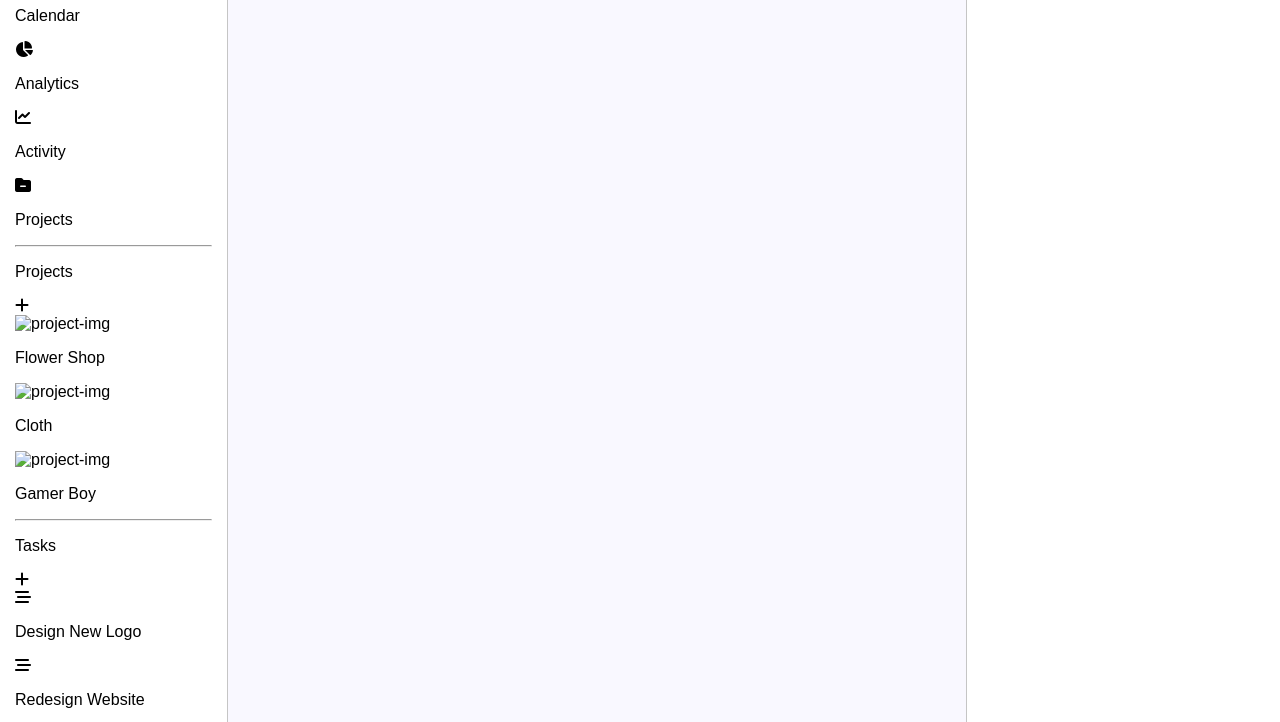
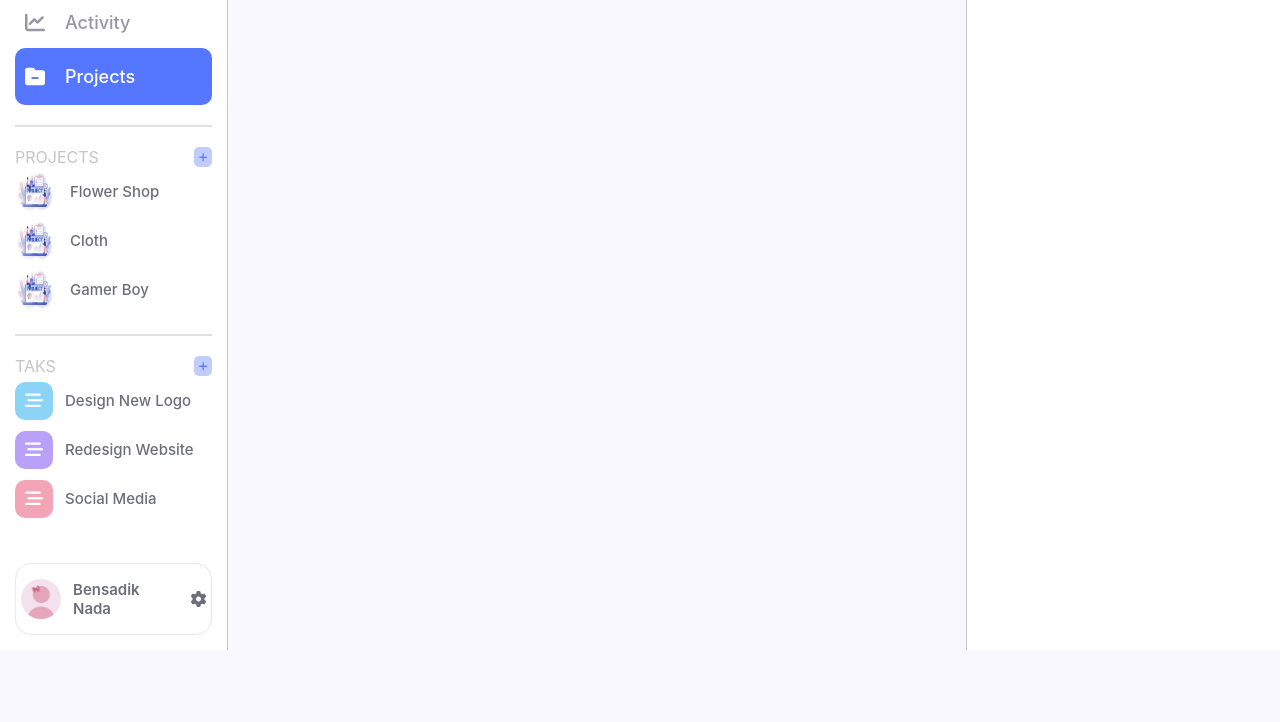
Before and after one commit to BensadikNada/proyecto-intermodular, a plain HTML site: page projectCode/index.html in a window 1280 px wide. Shown: the part 178-900 px from the top of the page. After the commit the page ends 828 px from the top, so only its background shows below. Drawn offline with Linux system fonts and the light colour scheme.

Commit message:
add the sidebar1 with the full css

```diff
--- a/projectCode/index.html
+++ b/projectCode/index.html
@@ -19,23 +19,25 @@
             </div>
             <div class="all-overview">
                 <div class="overview">
-                    <i class="fa-brands fa-buffer"></i>
-                    <p>Overview</p>
+                    <div class="over">
+                        <i class="fa-brands fa-buffer"></i>
+                        <p>Overview</p>
+                    </div>
                     <i class="fa-solid fa-angle-down"></i>
                 </div>
-                <div>
+                <div class="calender">
                     <i class="fa-solid fa-calendar-days"></i>
                     <p>Calendar</p>
                 </div>
-                <div>
+                <div class="analytics">
                     <i class="fa-solid fa-chart-pie"></i>
                     <p>Analytics</p>
                 </div>
-                <div>
+                <div class="activity">
                     <i class="fa-solid fa-chart-line"></i>
                     <p>Activity</p>
                 </div>
-                <div>
+                <div class="projects">
                     <i class="fa-solid fa-folder-minus"></i>
                     <p>Projects</p>
                 </div>
@@ -43,26 +45,26 @@
             <hr class="hr">
             <div class="all-projects">
                 <div class="title-projects">
-                    <p>Projects</p>
+                    <p>PROJECTS</p>
                     <i class="fa-solid fa-plus"></i>
                 </div>
                 <div class="project">
-                    <img src="" alt="project-img">
+                    <img src="img/project-pic.jpeg" alt="project-img">
                     <p>Flower Shop</p>
                 </div>
                 <div class="project">
-                    <img src="" alt="project-img">
+                    <img src="img/project-pic.jpeg" alt="project-img">
                     <p>Cloth</p>
                 </div>
                 <div class="project">
-                    <img src="" alt="project-img">
+                    <img src="img/project-pic.jpeg" alt="project-img">
                     <p>Gamer Boy</p>
                 </div>
             </div>
             <hr class="hr">
             <div class="all-tasks">
                 <div class="title-tasks">
-                    <p>Tasks</p>
+                    <p>TAKS</p>
                     <i class="fa-solid fa-plus"></i>
                 </div>
                 <div class="task">
@@ -79,7 +81,7 @@
                 </div>
             </div>
             <div class="profile">
-                <img src="" alt="profile-img">
+                <img src="img/profile-pic.jpg" alt="profile-img">
                 <p class="name">Bensadik Nada</p>
                 <i class="fa-solid fa-gear"></i>
             </div>
--- a/projectCode/style/style.css
+++ b/projectCode/style/style.css
@@ -1,8 +1,8 @@
-body{
+body {
     background-color: #F9F8FF;
     margin: 0;
     padding: 0;
-    font-family: 'Arial', sans-serif;
+    font-family: "Inter", sans-serif;
 }
 
 .content {
@@ -26,13 +26,248 @@ body{
     box-sizing: border-box;
 }
 
-.logo{
+.logo {
     display: flex;
     align-items: center;
     gap: 10px;
 }
 
-.logo img{
+.logo img {
     width: 40px;
     height: 40px;
 }
+
+.overview {
+    display: flex;
+    justify-content: space-between;
+    align-items: center;
+    margin-top: 15px;
+    padding-left: 10px;
+}
+
+.over {
+    display: flex;
+    align-items: center;
+    gap: 20px;
+}
+
+.overview i {
+    color: #9896A3;
+    font-size: 20px;
+}
+
+.overview p {
+    color: #9896A3;
+    font-size: 18px;
+    font-weight: 500;
+    margin: 0;
+}
+
+.calender {
+    display: flex;
+    align-items: center;
+    gap: 20px;
+    margin-top: 15px;
+    padding-left: 10px;
+}
+
+.calender i {
+    color: #9896A3;
+    font-size: 20px;
+}
+
+.calender p {
+    color: #9896A3;
+    font-size: 18px;
+    font-weight: 500;
+    margin: 0;
+}
+
+.analytics {
+    display: flex;
+    align-items: center;
+    gap: 20px;
+    margin-top: 15px;
+    padding-left: 10px;
+}
+
+.analytics i {
+    color: #9896A3;
+    font-size: 20px;
+}
+
+.analytics p {
+    color: #9896A3;
+    font-size: 18px;
+    font-weight: 500;
+    margin: 0;
+}
+
+.activity {
+    display: flex;
+    align-items: center;
+    gap: 20px;
+    margin-top: 15px;
+    padding-left: 10px;
+}
+
+.activity i {
+    color: #9896A3;
+    font-size: 20px;
+}
+
+.activity p {
+    color: #9896A3;
+    font-size: 18px;
+    font-weight: 500;
+    margin: 0;
+}
+
+.projects {
+    display: flex;
+    align-items: center;
+    gap: 20px;
+    margin-top: 15px;
+    padding-left: 10px;
+    background-color: #5577FF;
+    border-radius: 10px;
+}
+
+.projects i {
+    color: #FFFFFF;
+    font-size: 20px;
+}
+
+.projects p {
+    color: #FFFFFF;
+    font-size: 18px;
+    font-weight: 500;
+}
+
+.hr {
+    border: none;
+    height: 2px;
+    background-color: #E0E0E0;
+    width: 100%;
+    margin: 20px auto;
+}
+
+.title-projects P{
+    color: #C5C5C5;
+    margin: 0;
+}
+
+.title-projects {
+    display: flex;
+    justify-content: space-between;
+    align-items: center;
+}
+
+.title-projects i {
+    color: #5577FF;
+    font-size: 10px;
+    background-color: #5577ff5d;
+    padding: 5px;
+    border-radius: 5px;
+    cursor: pointer;
+}
+
+.project img{
+    width: 40px;
+    height: 40px;
+    border-radius: 50px;
+}
+
+.project{
+    display: flex;
+    align-items: center;
+    gap: 15px;
+}
+
+.project p {
+    color: #6e6e7a;
+    font-size: 15px;
+    font-weight: 500;
+}
+
+.title-tasks{
+    display: flex;
+    justify-content: space-between;
+    align-items: center;
+}
+
+.title-tasks i {
+    color: #5577FF;
+    font-size: 10px;
+    background-color: #5577ff5d;
+    padding: 5px;
+    border-radius: 5px;
+    cursor: pointer;
+}
+
+.title-tasks P{
+    color: #C5C5C5;
+    margin: 0;
+}
+
+.task {
+    display: flex;
+    align-items: center;
+    gap: 12px;
+    border-radius: 12px;
+    cursor: pointer;
+}
+
+.task i {
+    font-size: 18px;
+    padding: 10px;
+    border-radius: 10px;
+    color: white;
+}
+
+.task i {
+    background: #f3a4b7;
+}
+.task:nth-child(2) i {
+    background: #8bd3f7;
+}
+.task:nth-child(3) i {
+    background: #b9a1f9;
+}
+
+.task p {
+    color: #6e6e7a;
+    font-size: 15px;
+    font-weight: 500;
+}
+
+.profile {
+    display: flex;
+    align-items: center;
+    gap: 12px;
+    padding: 1px 5px;
+    background: #ffffff;
+    border-radius: 16px;
+    border: 1px solid #e8e8e8;
+    width: fit-content;
+    margin-top: 40px;
+}
+
+.profile img {
+    width: 40px;
+    height: 40px;
+    border-radius: 50%;
+    object-fit: cover;
+}
+
+.profile .name {
+    font-size: 15px;
+    color: #6e6e7a;
+    font-weight: 600;
+}
+
+.profile i {
+    font-size: 16px;
+    color: #6e6e7a;
+    margin-left: auto;
+}
```
Also changed, not shown: projectCode/img/profile-pic.jpg (added), projectCode/img/project-pic.jpeg (added).
